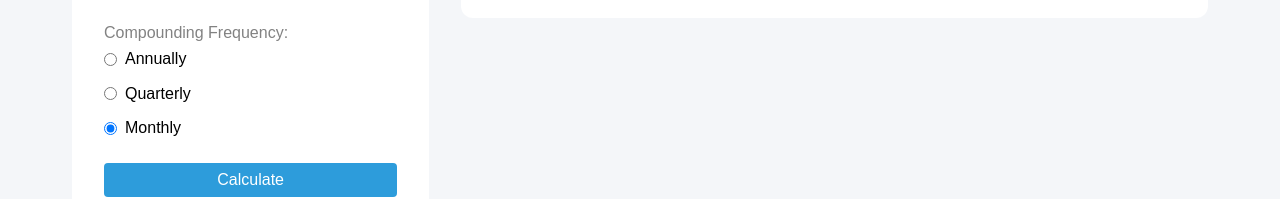
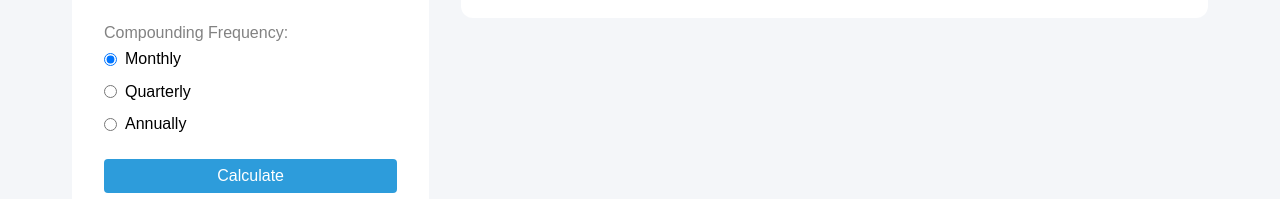
Before and after one commit to JMilan92/compound-calculator, a React (Create React App) app: page / in a window 1280 px wide. Shown: the part 699-898 px from the top of the page. Built offline with nearby package versions, Linux system fonts and the light colour scheme.

Commit message:
feat(calculator): add cursor pointer to radio, ui update

```diff
--- a/src/components/calculator/Calculator.js
+++ b/src/components/calculator/Calculator.js
@@ -25,16 +25,17 @@ const CalculatorStyle = styled.div`
       border-radius: 4px;
     }
 
+    &__radio-wrapp {
+      display: flex;
+      gap: .875rem;
+      flex-direction: column;
+    }
+
     &__radio {
-      display: flex;
-      gap: 1rem;
-      flex-direction: column;
-
-      label {
         display: flex;
         align-items: center;
         gap: 0.5rem;
-      }
+        cursor: pointer;
     }
 
     &__slider-container {
@@ -167,17 +168,17 @@ const Calculator = ({
 
         <div className="form-group">
           <label className="form-group__label">Compounding Frequency:</label>
-          <div className="form-group__radio">
-            <label>
+          <div className="form-group__radio-wrapp">
+            <label className="form-group__radio">
               <input
                 type="radio"
-                value="annually"
-                checked={compoundingFrequency === "annually"}
+                value="monthly"
+                checked={compoundingFrequency === "monthly"}
                 onChange={handleFrequencyChange}
               />
-              Annually
+              Monthly
             </label>
-            <label>
+            <label className="form-group__radio">
               <input
                 type="radio"
                 value="quarterly"
@@ -186,14 +187,14 @@ const Calculator = ({
               />
               Quarterly
             </label>
-            <label>
+            <label className="form-group__radio">
               <input
                 type="radio"
-                value="monthly"
-                checked={compoundingFrequency === "monthly"}
+                value="annually"
+                checked={compoundingFrequency === "annually"}
                 onChange={handleFrequencyChange}
               />
-              Monthly
+              Annually
             </label>
           </div>
         </div>
```
